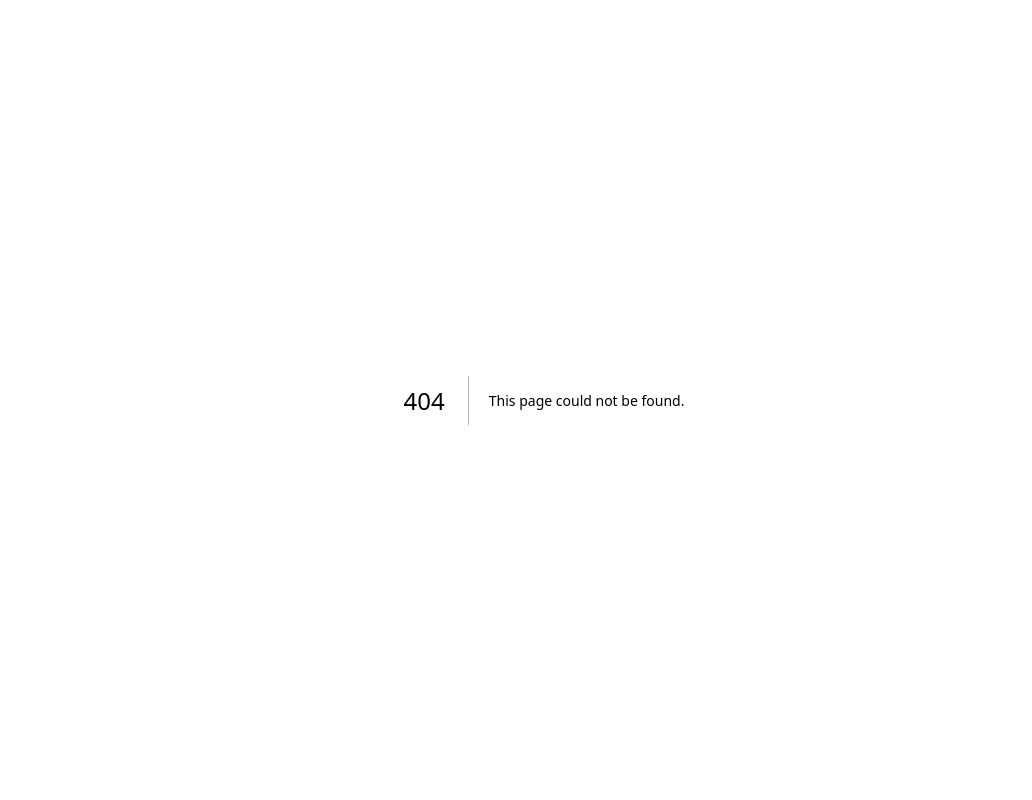
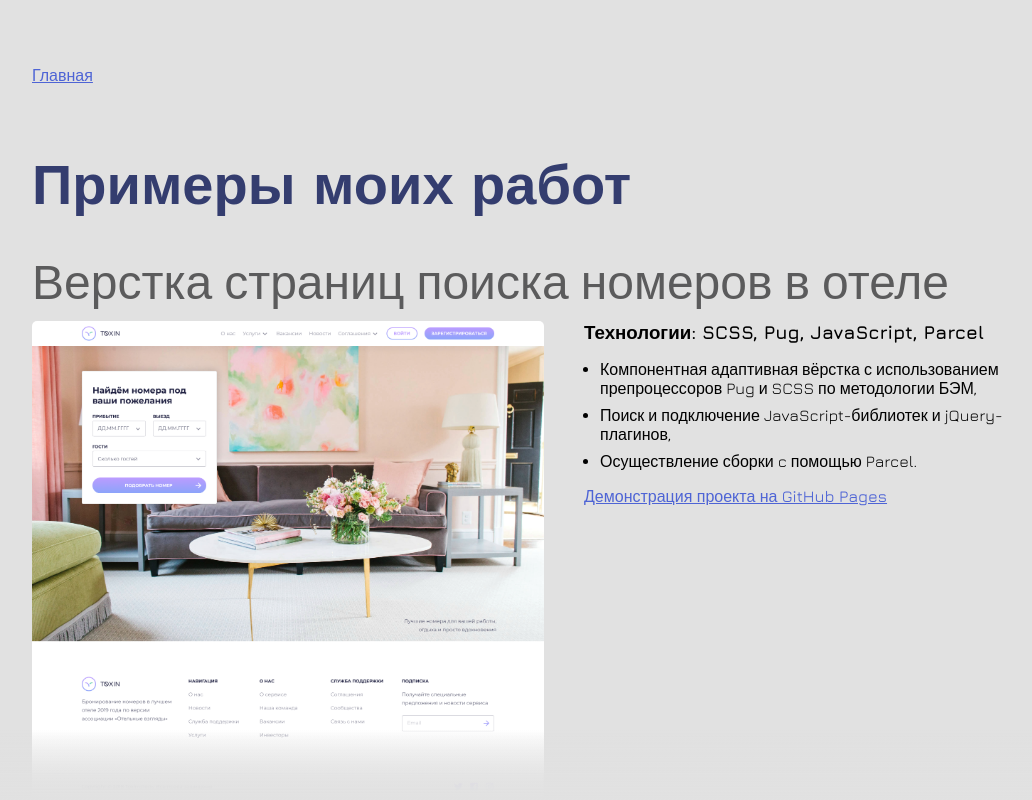
Before and after one commit to wzdorowa/portfolio, a Next.js app: page /portfolio in a window 1280 px wide. Before the commit this address had no page. Shown: the top 800 px of the page, without its empty margins (96-1128 px from the left). Built offline with nearby package versions, Linux system fonts and the light colour scheme.

Commit message:
Create portfolio page

```diff
--- a/app/layout.tsx
+++ b/app/layout.tsx
@@ -3,11 +3,6 @@ import { Jura } from "next/font/google";
 import "./globals.css";
 
 const jura = Jura({ subsets: ["latin"] });
-
-export const metadata: Metadata = {
-  title: "Portfolio Zdorova Veronika",
-  description: "Portfolio Zdorova Veronika",
-};
 
 export default function RootLayout({
   children,
--- /dev/null
+++ b/app/portfolio/page.tsx
@@ -0,0 +1,11 @@
+import { PortfolioPage } from "@/src/portfolio/PortfolioPage";
+import { Metadata } from "next";
+
+export const metadata: Metadata = {
+  title: "Portfolio Zdorova Veronika",
+  description: "Portfolio Zdorova Veronika",
+};
+
+export default function Home() {
+  return <PortfolioPage />;
+}
--- a/src/MainPage.tsx
+++ b/src/MainPage.tsx
@@ -1,3 +1,4 @@
+"use client";
 import { styled } from "@mui/material";
 import React from "react";
 
--- /dev/null
+++ b/src/portfolio/PortfolioPage.tsx
@@ -0,0 +1,101 @@
+"use client";
+
+import { styled } from "@mui/material";
+import React from "react";
+import { Preview } from "./Preview";
+import { previews } from "./constants";
+
+export function PortfolioPage() {
+  return (
+    <Root>
+      <NavigationBox>
+        <Navigation>
+          <Anchor href="./">Главная</Anchor>
+        </Navigation>
+      </NavigationBox>
+      <Box>
+        <Title>Примеры моих работ</Title>
+        {previews.map((preview, index) => {
+          return <Preview {...preview} key={index} />;
+        })}
+      </Box>
+      <GradientSticky />
+    </Root>
+  );
+}
+
+const Root = styled("div")({
+  display: "flex",
+  flexDirection: "column",
+  paddingBottom: 120,
+});
+
+const GradientSticky = styled("div")({
+  position: "fixed",
+  bottom: 0,
+  left: 0,
+  right: 0,
+  width: "100%",
+  height: 70,
+  background: "linear-gradient(360deg, #E1E1E1 0%, #fff0 100%)",
+});
+
+const Box = styled("div")({
+  display: "flex",
+  flexDirection: "column",
+  justifyContent: "space-between",
+  gap: 32,
+  margin: "0 auto",
+  padding: "0 24px",
+
+  "@media (min-width: 600px)": {
+    gap: 32,
+    paddingBottom: 20,
+  },
+  "@media (min-width: 760px)": {
+    marginLeft: "10%",
+    marginRight: "10%",
+    marginTop: 40,
+    padding: 0,
+    gap: 40,
+  },
+});
+
+const NavigationBox = styled(Box)({
+  margin: 0,
+});
+
+const Navigation = styled("div")({
+  display: "flex",
+  alignItems: "center",
+  height: 70,
+  gap: 30,
+
+  "@media (min-width: 1150px)": {
+    gap: 60,
+  },
+});
+
+const Anchor = styled("a")({
+  color: "#4E64D5",
+  fontWeight: 500,
+  textDecoration: "underline",
+  transition: "color 200ms",
+
+  "&:hover": {
+    cursor: "pointer",
+    color: "#4E64D570",
+  },
+});
+
+const Title = styled("h1")({
+  color: "#343D6F",
+  fontSize: 40,
+  fontWeight: "bold",
+  margin: 0,
+  padding: 0,
+
+  "@media (min-width: 660px)": {
+    fontSize: 56,
+  },
+});
--- /dev/null
+++ b/src/portfolio/Preview.tsx
@@ -0,0 +1,139 @@
+import { styled } from "@mui/material";
+import React from "react";
+import Image from "next/image";
+
+type PreviewProps = {
+  title: string;
+  imgScr: string;
+  descriptionTitle: string;
+  descriptionList: string[];
+  descriptionLinks: {
+    href: string;
+    text: string;
+  }[];
+  key: number;
+};
+
+export function Preview(props: PreviewProps) {
+  const { title, imgScr, descriptionTitle, descriptionList, descriptionLinks } =
+    props;
+  return (
+    <PreviewSection>
+      <PreviewTitle>{title}</PreviewTitle>
+      <PreviewContent>
+        <PreviewImg>
+          <Image
+            src={imgScr}
+            width={533}
+            height={580}
+            alt={`Preview ${title}`}
+            style={{
+              objectFit: "cover",
+              display: "block",
+              width: "100%",
+              height: "auto",
+              borderRadius: 5,
+            }}
+          />
+        </PreviewImg>
+        <PreviewDescription>
+          <h3>{descriptionTitle}</h3>
+          <List>
+            {descriptionList.map((item, index) => (
+              <li key={index}>{item}</li>
+            ))}
+          </List>
+          <>
+            {descriptionLinks.map((link, index) => (
+              <Anchor href={link.href} key={index}>
+                {link.text}
+              </Anchor>
+            ))}
+          </>
+        </PreviewDescription>
+      </PreviewContent>
+    </PreviewSection>
+  );
+}
+
+const PreviewSection = styled("section")({
+  display: "flex",
+  flexDirection: "column",
+  gap: 16,
+});
+
+const PreviewTitle = styled("h2")({
+  fontSize: 30,
+  lineHeight: 1,
+  color: "#5B5B5C",
+  fontWeight: "normal",
+  margin: 0,
+  padding: 0,
+
+  "@media (min-width: 660px)": {
+    fontSize: 40,
+  },
+  "@media (min-width: 850px)": {
+    fontSize: 48,
+  },
+});
+
+const PreviewContent = styled("div")({
+  display: "flex",
+  flexDirection: "column",
+
+  "@media (min-width: 850px)": {
+    display: "grid",
+    gridTemplateColumns: "1fr 1fr",
+  },
+});
+
+const PreviewImg = styled("div")({
+  width: "100%",
+  height: "max-content",
+  position: "relative",
+
+  "&::after": {
+    position: "absolute",
+    content: '""',
+    bottom: 0,
+    left: 0,
+    right: 0,
+    width: "100%",
+    height: 70,
+    background: "linear-gradient(360deg, #E1E1E1 0%, #fff0 100%)",
+  },
+});
+
+const PreviewDescription = styled("div")({
+  display: "flex",
+  flexDirection: "column",
+  gap: 16,
+  paddingLeft: 20,
+
+  "@media (min-width: 600px)": {
+    paddingLeft: 40,
+  },
+});
+
+const List = styled("ul")({
+  display: "flex",
+  flexDirection: "column",
+  gap: 8,
+  maxWidth: 445,
+  padding: 0,
+  paddingLeft: 16,
+  margin: 0,
+});
+
+const Anchor = styled("a")({
+  color: "#4E64D5",
+  fontWeight: 500,
+  textDecoration: "underline",
+  transition: "color 200ms",
+
+  "&:hover": {
+    cursor: "pointer",
+    color: "#4E64D570",
+  },
+});
--- /dev/null
+++ b/src/portfolio/constants.tsx
@@ -0,0 +1,34 @@
+import landingPage from "./landing-page.jpeg";
+import jQuerySlider from "./jQuery-slider.png";
+import { JQUERY_SLIDER, JQUERY_SLIDER_DOCS, TOXIN } from "../urls";
+
+export const previews = [
+  {
+    title: "Верстка страниц поиска номеров в отеле",
+    imgScr: landingPage.src,
+    descriptionTitle: "Технологии: SCSS, Pug, JavaScript, Parcel",
+    descriptionList: [
+      "Компонентная адаптивная вёрстка с использованием препроцессоров Pug и SCSS по методологии БЭМ,",
+      "Поиск и подключение JavaScript-библиотек и jQuery-плагинов,",
+      "Осуществление сборки c помощью Parcel.",
+    ],
+    descriptionLinks: [
+      { href: TOXIN, text: "Демонстрация проекта на GitHub Pages" },
+    ],
+  },
+  {
+    title: "Разработка JQuery-слайдера",
+    imgScr: jQuerySlider.src,
+    descriptionTitle: "Технологии: JavaScript, TypeScript, JQuery, Jest",
+    descriptionList: [
+      "Создание проекта с использованием паттернов MVC и Observer и Facade,",
+      "Разделение конфигурирования и бизнес-логики,",
+      "Написание документации (описание заложенной архитектуры, визуализация её через UML-диаграммы),",
+      "Написание unit-тестов.",
+    ],
+    descriptionLinks: [
+      { href: JQUERY_SLIDER, text: "Демонстрация проекта на GitHub Pages" },
+      { href: JQUERY_SLIDER_DOCS, text: "Документация по проекту" },
+    ],
+  },
+];
--- a/src/urls.ts
+++ b/src/urls.ts
@@ -4,3 +4,6 @@ export const CERT = "https://metalamp.ru/cert";
 export const METALAMP = "https://metalamp.ru/";
 export const ONLY = "https://only.digital/";
 export const APOSTRO = "https://www.apostro.xyz/";
+export const TOXIN = "https://wzdorowa.github.io/TOXIN/";
+export const JQUERY_SLIDER = "https://wzdorowa.github.io/jQuery-slider/";
+export const JQUERY_SLIDER_DOCS = "https://github.com/wzdorowa/jQuery-slider";
```
Also changed, not shown: app/page.tsx (+6 -1 lines), src/AboutMe.tsx (+35 -9 lines), src/portfolio/jQuery-slider.png (added), src/portfolio/landing-page.jpeg (added).
